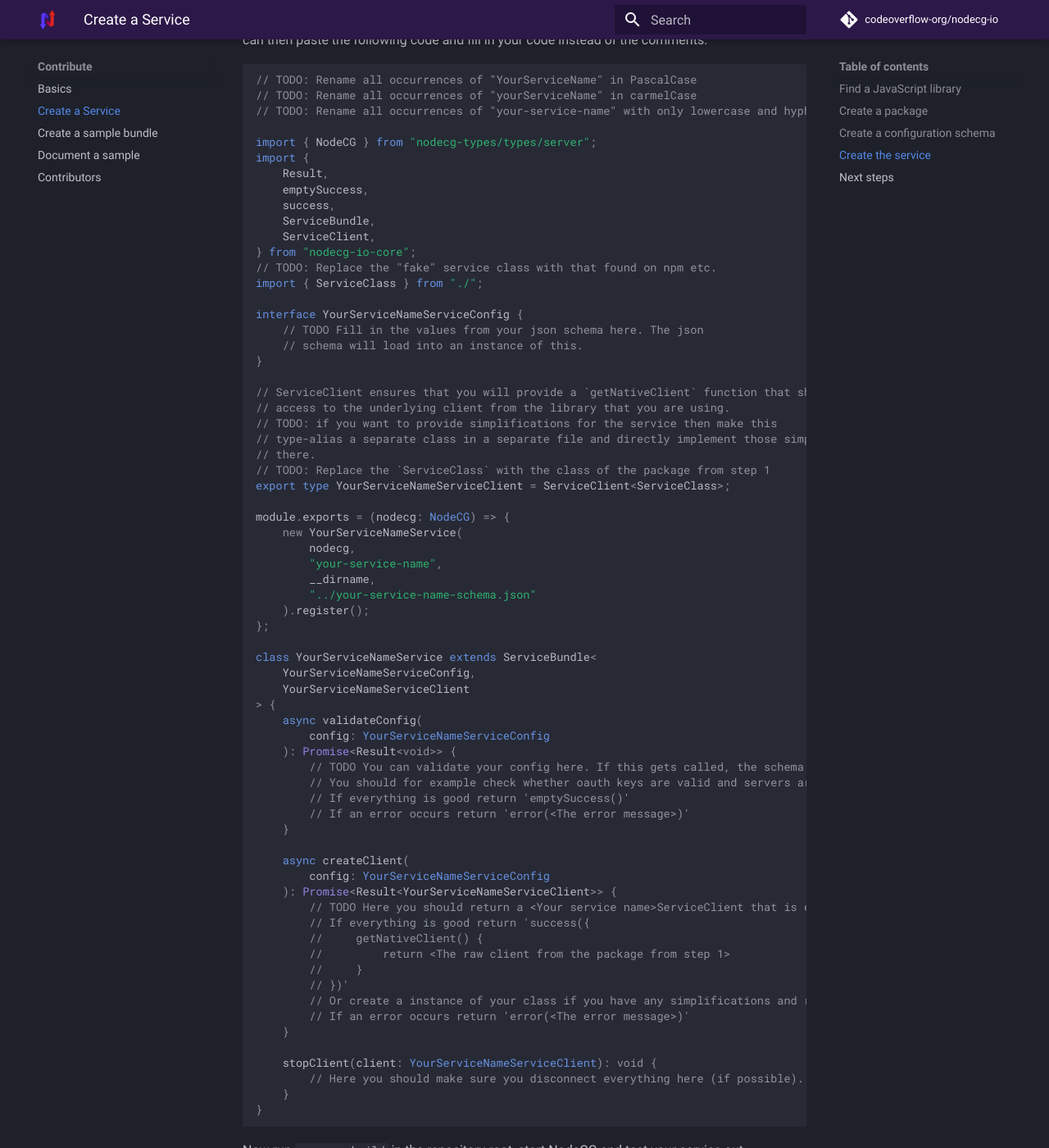
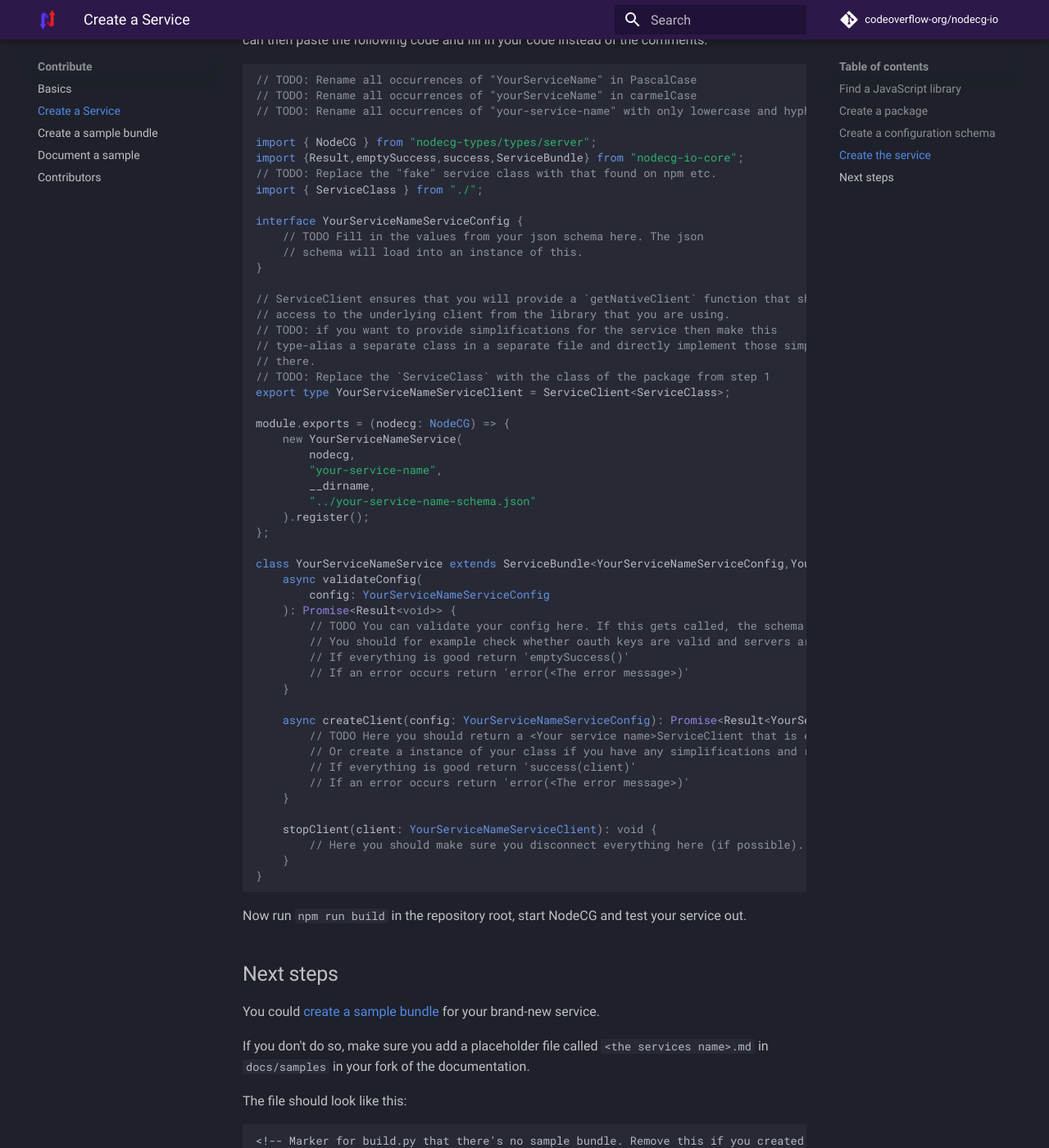
Before and after one commit to codeoverflow-org/nodecg-io-docs, an MkDocs documentation site: the page built from docs/contribute/create_service.md, in a window 1280 px wide and 1400 px high, scrolled down 2027 px. Shown: the whole window at 82% size. Built offline with MkDocs 1.6.1 and Material for MkDocs 9.7.7, drawn with Linux system fonts in a browser that asks for light colours; comment, search, counter and statistics services are not loaded; the version menu is left out.

Commit message:
Implement requested changes
- Add Shlink service back into index.md
- Improve create_service.md
- Change version in configuration.md
-  Trying to get less outspoken and more oauthToken in twitter.md

Signed-off-by: Tim_Tech_Dev <Tim_Tech_Dev@protonmail.com>

```diff
--- a/docs/contribute/create_service.md
+++ b/docs/contribute/create_service.md
@@ -87,13 +87,7 @@
 // TODO: Rename all occurrences of "your-service-name" with only lowercase and hyphens ( - )
 
 import { NodeCG } from "nodecg-types/types/server";
-import {
-    Result,
-    emptySuccess,
-    success,
-    ServiceBundle,
-    ServiceClient,
-} from "nodecg-io-core";
+import {Result,emptySuccess,success,ServiceBundle} from "nodecg-io-core";
 // TODO: Replace the "fake" service class with that found on npm etc.
 import { ServiceClass } from "./";
 
@@ -132,16 +123,10 @@
         // If an error occurs return 'error(<The error message>)'
     }
 
-    async createClient(
-        config: YourServiceNameServiceConfig
-    ): Promise<Result<YourServiceNameServiceClient>> {
+    async createClient(config: YourServiceNameServiceConfig): Promise<Result<YourServiceNameServiceClient>> {
         // TODO Here you should return a <Your service name>ServiceClient that is exposed to bundles.
-        // If everything is good return 'success({
-        //     getNativeClient() {
-        //         return <The raw client from the package from step 1>
-        //     }
-        // })'
         // Or create a instance of your class if you have any simplifications and return that.
+        // If everything is good return 'success(client)'
         // If an error occurs return 'error(<The error message>)'
     }
 
```
Also changed, not shown: other parts of docs/contribute/create_service.md (+1 -4 lines), docs/getting_started/configuration.md (+1 -1 lines), docs/index.md (+1 -0 lines), docs/samples/twitter.md (+1 -1 lines).
